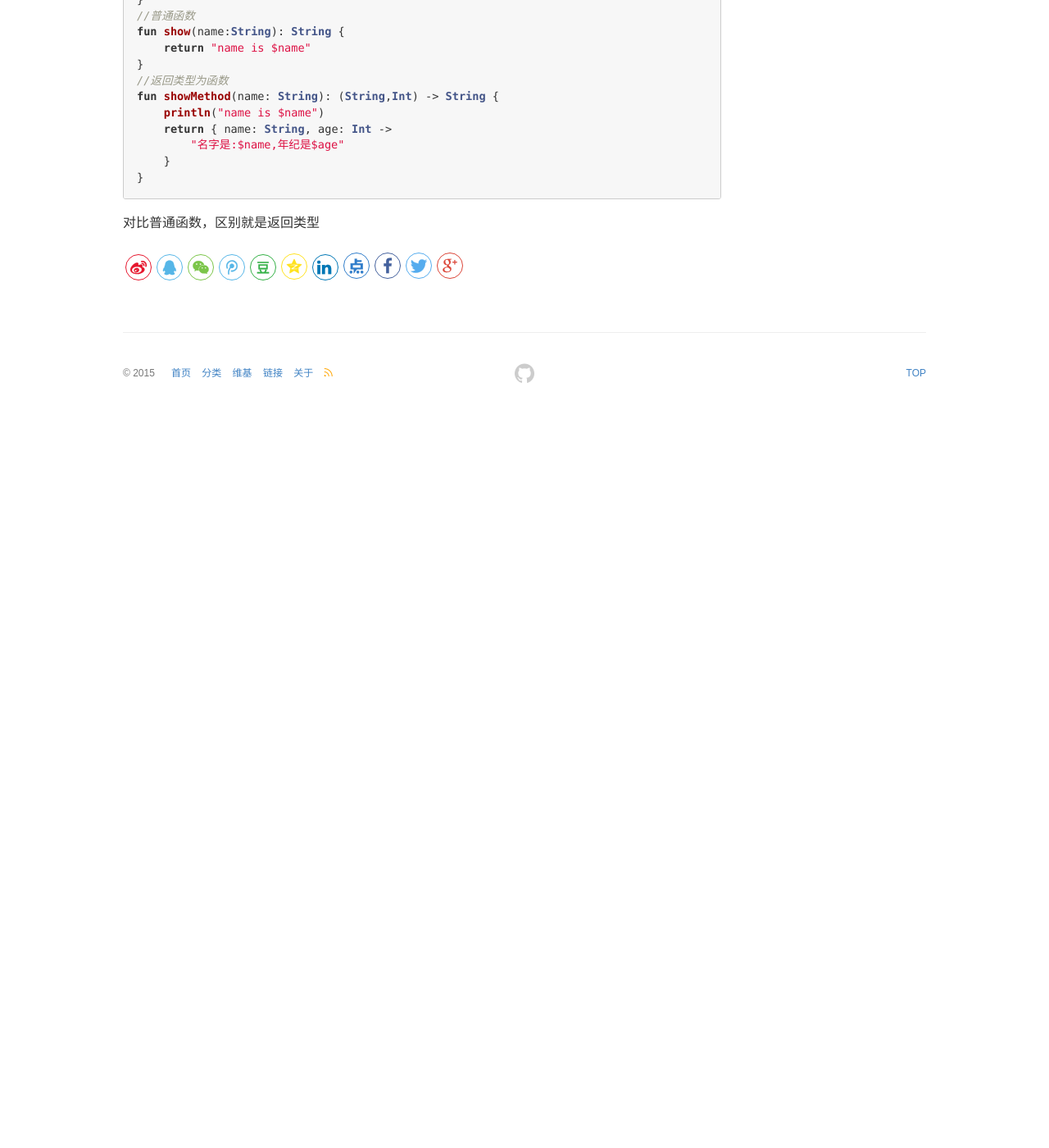
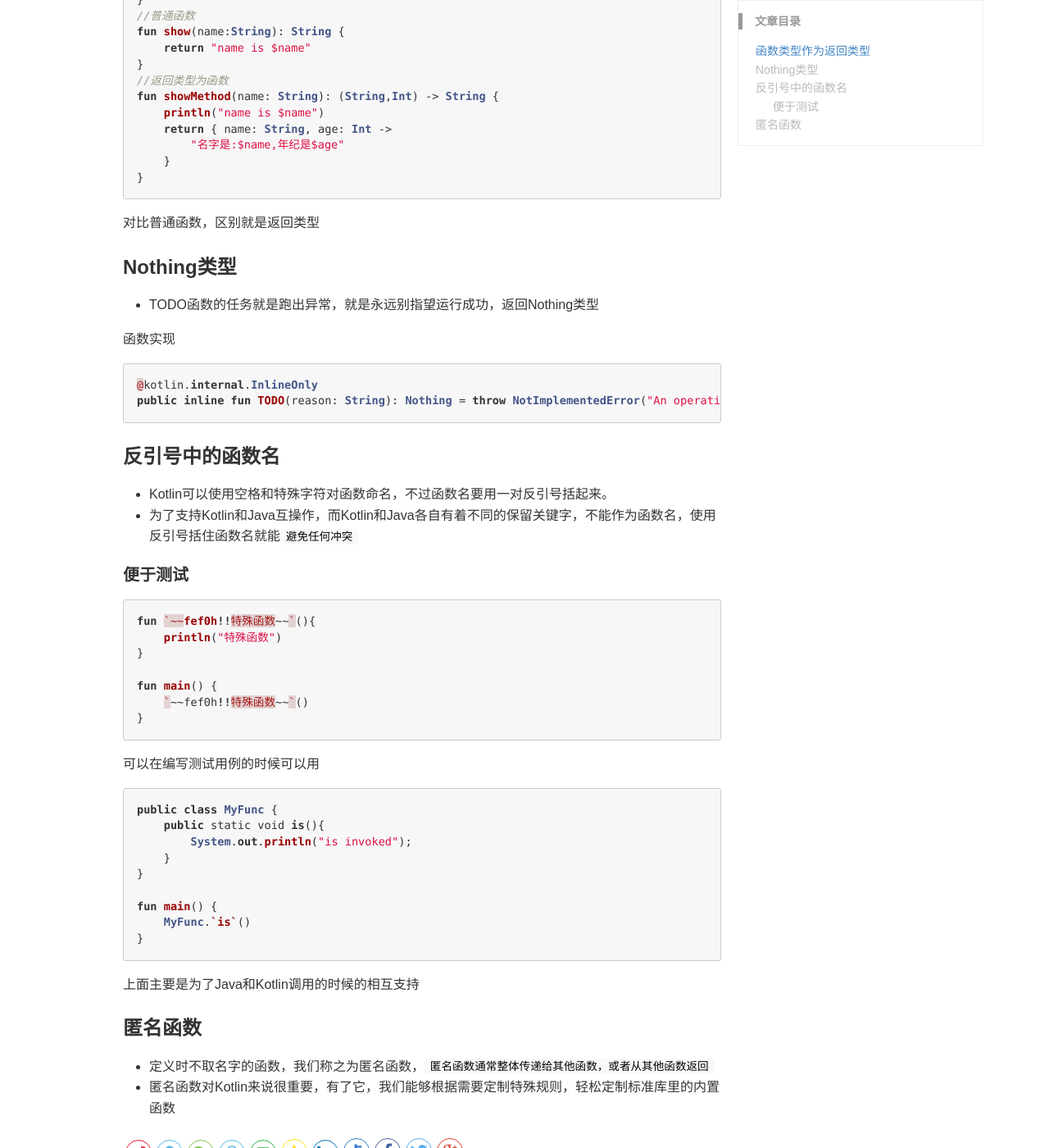
Before and after one commit to winstone-su/winstone-su.github.io.bac, a Jekyll site: the page built from _posts/2022-06-06-Kotlin函数.md, in a window 1280 px wide and 1400 px high, scrolled down 396 px. Shown: the whole window at 82% size. Built offline with Jekyll 4.4.1, drawn with Linux system fonts in a browser that asks for light colours; our own code applies the rules of GitHub Pages for plain Markdown files; comment, search, counter and statistics services are not loaded; before the commit the page ends 900 px from its top, so only the background shows below that.

Commit message:
new article

````diff
--- a/_posts/2022-06-06-Kotlin函数.md
+++ b/_posts/2022-06-06-Kotlin函数.md
@@ -25,3 +25,60 @@ fun showMethod(name: String): (String,Int) -> String {
 ```
 
 对比普通函数，区别就是返回类型
+
+
+
+### Nothing类型
+
+* TODO函数的任务就是跑出异常，就是永远别指望运行成功，返回Nothing类型
+
+函数实现
+
+```kotlin
+@kotlin.internal.InlineOnly
+public inline fun TODO(reason: String): Nothing = throw NotImplementedError("An operation is not implemented: $reason")
+```
+
+
+
+### 反引号中的函数名
+
+* Kotlin可以使用空格和特殊字符对函数命名，不过函数名要用一对反引号括起来。
+* 为了支持Kotlin和Java互操作，而Kotlin和Java各自有着不同的保留关键字，不能作为函数名，使用反引号括住函数名就能`避免任何冲突`
+
+#### 便于测试
+
+```kotlin
+fun `~~fef0h!!特殊函数~~`(){
+    println("特殊函数")
+}
+
+fun main() {
+    `~~fef0h!!特殊函数~~`()
+}
+```
+
+可以在编写测试用例的时候可以用
+
+```kotlin
+public class MyFunc {
+    public static void is(){
+        System.out.println("is invoked");
+    }
+}
+
+fun main() {
+    MyFunc.`is`()
+}
+```
+
+上面主要是为了Java和Kotlin调用的时候的相互支持
+
+
+
+
+
+### 匿名函数
+
+* 定义时不取名字的函数，我们称之为匿名函数，`匿名函数通常整体传递给其他函数，或者从其他函数返回`
+* 匿名函数对Kotlin来说很重要，有了它，我们能够根据需要定制特殊规则，轻松定制标准库里的内置函数
````
Also changed, not shown: _posts/2022-09-08-Kotlin表达式.md (added, +23 -0 lines), _posts/2022-09-08-string模板.md (added, +6 -0 lines).
